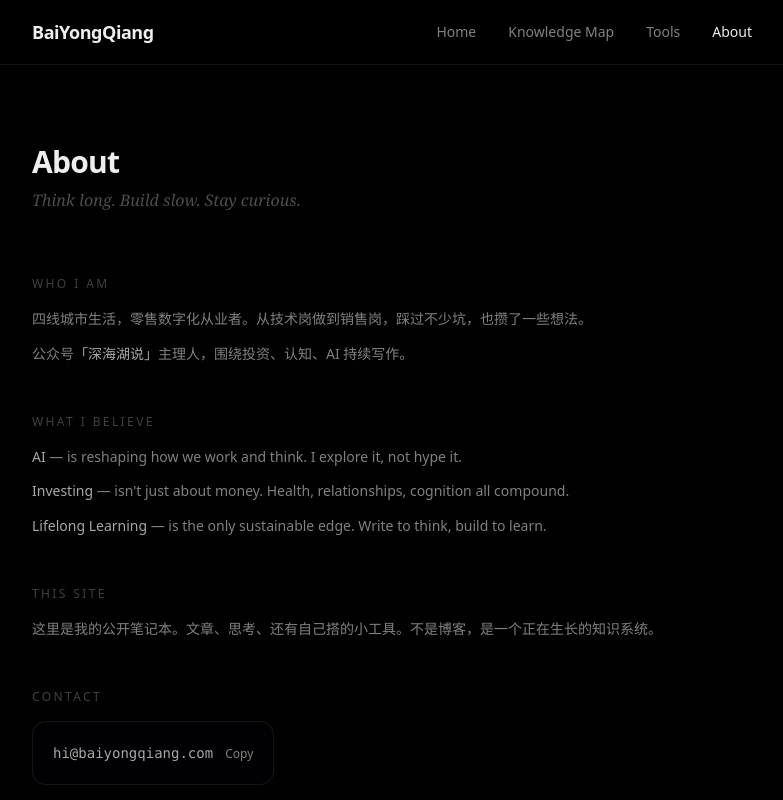
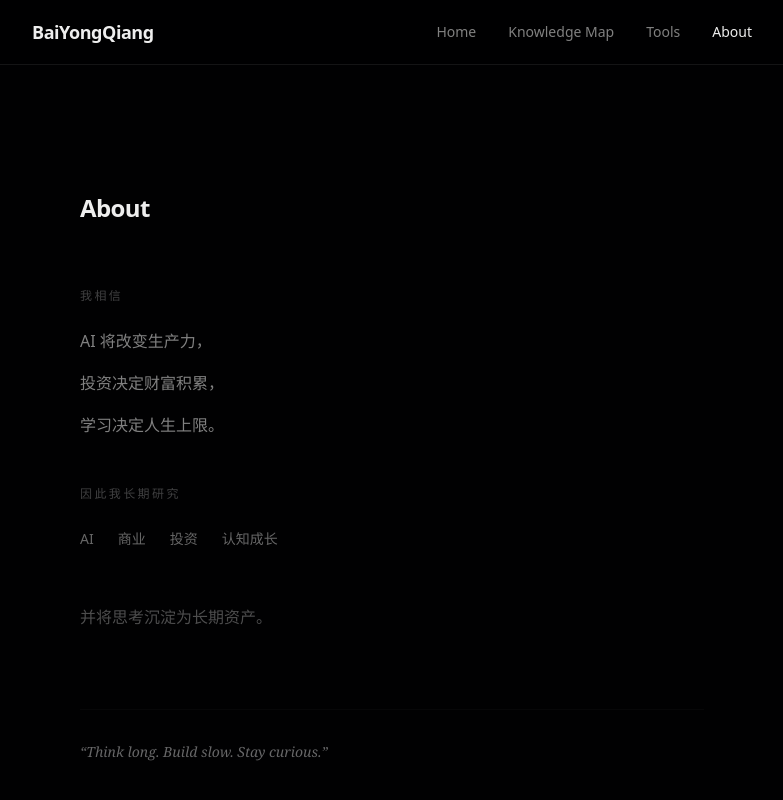
Before and after one commit to w1105860179/baiyongqiang-site, a Next.js app: page /about in a window 1280 px wide. Shown: the top 800 px of the page, without its empty margins (248-1031 px from the left). Built offline with nearby package versions, Linux system fonts and the light colour scheme.

Commit message:
更新: About 页面改为宣言式信念陈述

```diff
--- a/src/app/about/page.tsx
+++ b/src/app/about/page.tsx
@@ -1,5 +1,3 @@
-'use client';
-
 import { Navbar } from '@/components/navbar';
 import { Footer } from '@/components/footer';
 
@@ -8,58 +6,46 @@ export default function AboutPage() {
     <div className="min-h-screen flex flex-col">
       <Navbar />
       <main className="flex-1 pt-16">
-        <div className="max-w-3xl mx-auto px-6 w-full py-20">
-          <h1 className="text-3xl font-bold tracking-tight text-foreground mb-2">
+        <div className="max-w-2xl mx-auto px-6 w-full py-32">
+
+          <h1 className="text-2xl font-bold tracking-tight text-foreground mb-16">
             About
           </h1>
-          <p className="text-muted-foreground/60 font-serif italic mb-16">
-            Think long. Build slow. Stay curious.
-          </p>
 
-          <div className="space-y-12 text-sm text-muted-foreground leading-relaxed">
+          <div className="space-y-12">
             <div>
-              <h2 className="text-xs font-medium text-muted-foreground/50 uppercase tracking-[0.2em] mb-4">Who I am</h2>
-              <p>
-                四线城市生活，零售数字化从业者。从技术岗做到销售岗，踩过不少坑，也攒了一些想法。
-              </p>
-              <p className="mt-3">
-                公众号<span className="text-foreground/70">「深海湖说」</span>主理人，围绕投资、认知、AI 持续写作。
-              </p>
+              <h2 className="text-xs font-medium text-muted-foreground/50 uppercase tracking-[0.2em] mb-6">
+                我相信
+              </h2>
+              <div className="space-y-4 text-muted-foreground leading-relaxed">
+                <p>AI 将改变生产力，</p>
+                <p>投资决定财富积累，</p>
+                <p>学习决定人生上限。</p>
+              </div>
             </div>
 
             <div>
-              <h2 className="text-xs font-medium text-muted-foreground/50 uppercase tracking-[0.2em] mb-4">What I believe</h2>
-              <ul className="space-y-3">
-                <li><span className="text-foreground/70">AI</span> — is reshaping how we work and think. I explore it, not hype it.</li>
-                <li><span className="text-foreground/70">Investing</span> — isn&apos;t just about money. Health, relationships, cognition all compound.</li>
-                <li><span className="text-foreground/70">Lifelong Learning</span> — is the only sustainable edge. Write to think, build to learn.</li>
-              </ul>
+              <h2 className="text-xs font-medium text-muted-foreground/50 uppercase tracking-[0.2em] mb-6">
+                因此我长期研究
+              </h2>
+              <div className="space-y-2">
+                {['AI', '商业', '投资', '认知成长'].map((topic) => (
+                  <span key={topic} className="inline-block text-sm text-muted-foreground/80 mr-6 mb-2">
+                    {topic}
+                  </span>
+                ))}
+              </div>
             </div>
 
-            <div>
-              <h2 className="text-xs font-medium text-muted-foreground/50 uppercase tracking-[0.2em] mb-4">This site</h2>
-              <p>
-                这里是我的公开笔记本。文章、思考、还有自己搭的小工具。不是博客，是一个正在生长的知识系统。
-              </p>
-            </div>
+            <p className="text-muted-foreground/60">
+              并将思考沉淀为长期资产。
+            </p>
+          </div>
 
-            <div>
-              <h2 className="text-xs font-medium text-muted-foreground/50 uppercase tracking-[0.2em] mb-4">Contact</h2>
-              <div className="rounded-xl border border-border bg-card/30 p-5 inline-block">
-                <span className="text-foreground/70 font-mono text-sm">hi@baiyongqiang.com</span>
-                <button
-                  onClick={() => {
-                    navigator.clipboard.writeText('hi@baiyongqiang.com');
-                    const el = document.getElementById('copy-btn');
-                    if (el) { el.textContent = 'Copied'; setTimeout(() => { el.textContent = 'Copy'; }, 1500); }
-                  }}
-                  id="copy-btn"
-                  className="ml-3 text-xs text-muted-foreground hover:text-foreground transition-colors"
-                >
-                  Copy
-                </button>
-              </div>
-            </div>
+          <div className="mt-20 pt-8 border-t border-border/30">
+            <p className="font-serif italic text-white/40 text-sm">
+              &ldquo;Think long. Build slow. Stay curious.&rdquo;
+            </p>
           </div>
         </div>
       </main>
```
